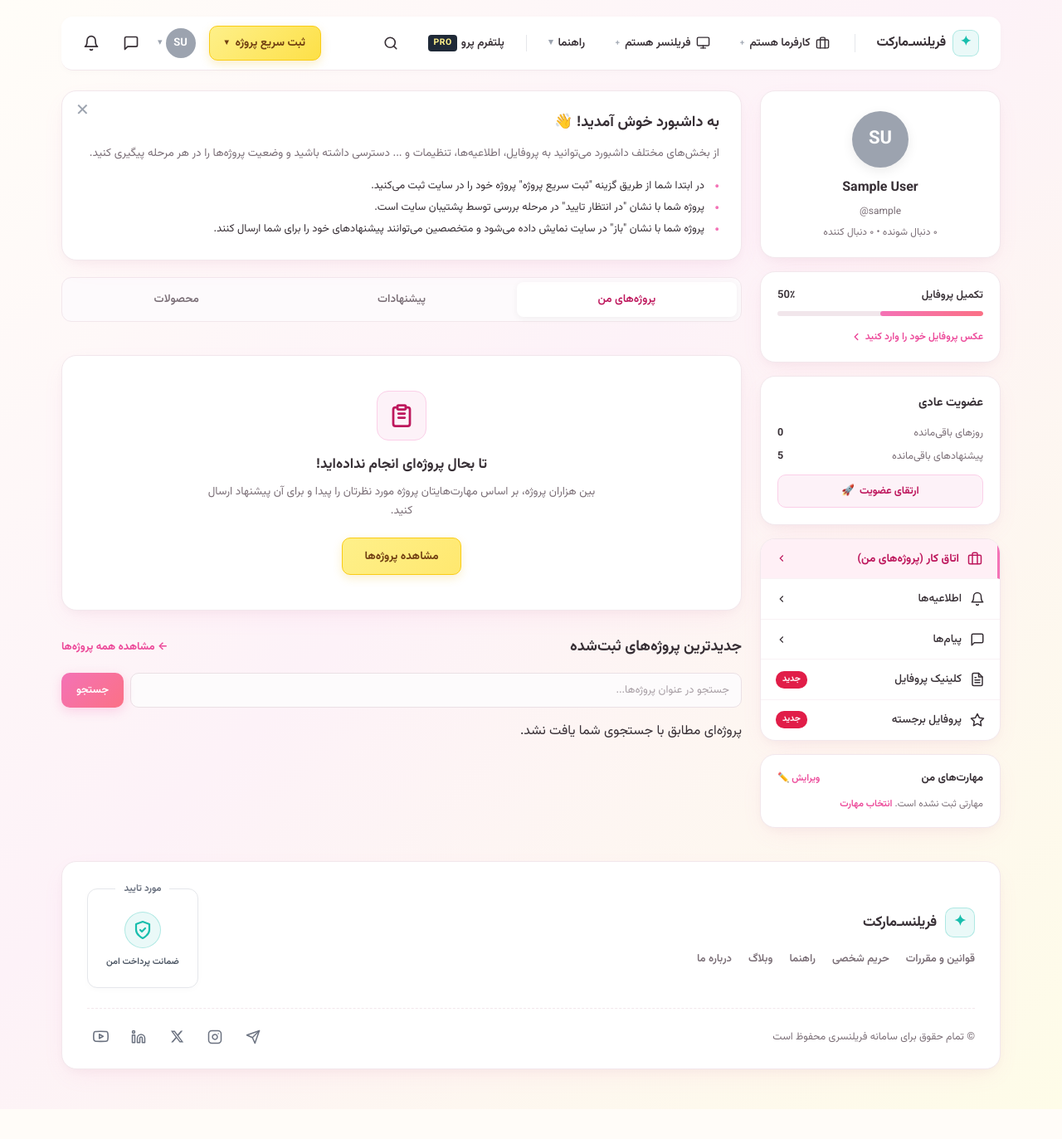
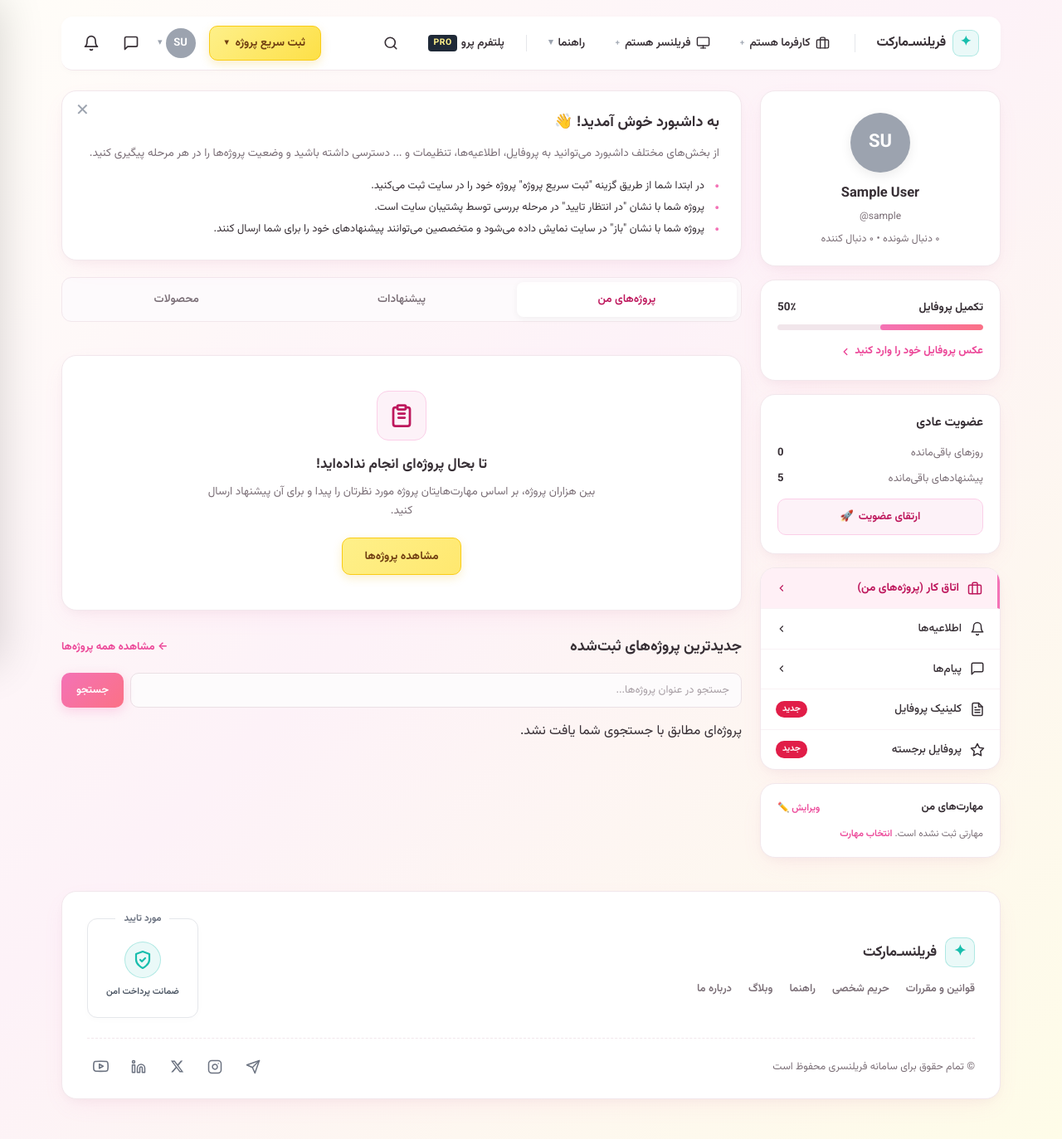
Before and after one commit to mhbmj/Freelance-Marketspace, a Django app: page /dashboard/ in a window 1280 px wide. Shown: the whole page at 83% size. Before the commit the page ends 1337 px from the top, so only its background shows below. Run offline with Django 5.2, Linux system fonts and the light colour scheme; the visitor is signed in with stand-in values (Sample User, id 1); data that the repository does not hold is empty.

Commit message:
fix(responsive): enlarge drawer box sizes, prevent text cutoffs, and make navbar and widgets fully responsive

```diff
--- a/static/css/style.css
+++ b/static/css/style.css
@@ -485,13 +485,13 @@ body {
 }
 
 .user-profile-widget {
-    padding: 24px 20px 20px;
+    padding: 26px 20px 22px;
     text-align: center;
 }
 
 .avatar-circle-initials {
-    width: 68px;
-    height: 68px;
+    width: 72px;
+    height: 72px;
     border-radius: 50%;
     background: #9ca3af;
     color: #ffffff;
@@ -505,34 +505,35 @@ body {
 }
 
 .user-display-username {
-    font-size: 16px;
-    font-weight: 700;
+    font-size: 16.5px;
+    font-weight: 800;
     color: var(--text-main);
     margin-bottom: 6px;
 }
 
 .user-follow-stats {
-    font-size: 12px;
+    font-size: 12.5px;
     color: var(--text-muted);
+    line-height: 1.6;
 }
 
 /* Completion Widget */
 .completion-widget {
-    padding: 18px 20px;
+    padding: 22px 20px;
 }
 
 .completion-header {
     display: flex;
     justify-content: space-between;
-    font-size: 13px;
-    font-weight: 600;
-    margin-bottom: 8px;
+    font-size: 13.5px;
+    font-weight: 700;
+    margin-bottom: 10px;
     color: var(--text-main);
 }
 
 .completion-bar-track {
     width: 100%;
-    height: 6px;
+    height: 7px;
     background: #f1e6eb;
     border-radius: 4px;
     overflow: hidden;
@@ -547,10 +548,10 @@ body {
 }
 
 .completion-link {
-    font-size: 12px;
+    font-size: 13px;
     color: var(--pastel-pink-hover);
     text-decoration: none;
-    font-weight: 600;
+    font-weight: 700;
     display: inline-flex;
     align-items: center;
     gap: 4px;
@@ -563,12 +564,12 @@ body {
 
 /* Membership Widget */
 .membership-widget {
-    padding: 20px;
+    padding: 22px 20px;
 }
 
 .membership-title {
-    font-size: 14.5px;
-    font-weight: 700;
+    font-size: 15px;
+    font-weight: 800;
     color: var(--text-main);
     margin-bottom: 14px;
 }
@@ -576,25 +577,25 @@ body {
 .membership-row {
     display: flex;
     justify-content: space-between;
-    font-size: 12.5px;
+    font-size: 13px;
     color: var(--text-muted);
-    margin-bottom: 8px;
+    margin-bottom: 10px;
 }
 
 .membership-row span:last-child {
-    font-weight: 700;
+    font-weight: 800;
     color: var(--text-main);
 }
 
 .btn-upgrade-membership {
     width: 100%;
-    padding: 9px;
-    margin-top: 12px;
+    padding: 11px 16px;
+    margin-top: 14px;
     border: 1.5px solid var(--pastel-pink-border);
     background: var(--pastel-pink-soft);
     color: #be185d;
     border-radius: var(--radius-element);
-    font-size: 12.5px;
+    font-size: 13px;
     font-weight: 700;
     cursor: pointer;
     display: flex;
--- a/templates/accounts/dashboard.html
+++ b/templates/accounts/dashboard.html
@@ -203,38 +203,13 @@
                     <span style="font-size: 10px;">▾</span>
                 </a>
 
-                <!-- منوی آبشاری آواتار کاربر -->
-                <div class="user-menu-wrapper">
+                <!-- آواتار کاربر با کلیک برای باز کردن سایدبار کشویی مطابق عکس ۱۴ و ۱۵ -->
+                <div class="user-menu-wrapper" onclick="toggleUserDrawer(true)" style="cursor: pointer;" title="مشاهده حساب کاربری و سایدبار">
                     <div style="display: flex; align-items: center; gap: 4px;">
                         <div class="avatar-header-circle">
                             {{ user_initials|default:"MA" }}
                         </div>
                         <span style="font-size: 11px; color: #9ca3af;">▾</span>
-                    </div>
-
-                    <div class="user-dropdown-menu">
-                        <div class="user-dropdown-header">
-                            <div style="font-weight: 700; color: var(--text-main);">{{ user.full_name }}</div>
-                            <div style="font-size: 11.5px; color: var(--text-muted);" dir="ltr">@{{ user.username|default:"mahtabmrj" }}</div>
-                            <div style="margin-top: 4px;">
-                                <span class="minimal-badge" style="margin: 0; font-size: 10px; padding: 2px 8px;">
-                                    {{ user.get_role_display|default:"فریلنسر" }}
-                                </span>
-                            </div>
-                        </div>
-
-                        <a href="{% url 'dashboard' %}" class="user-dropdown-item">داشبورد من</a>
-                        <a href="{% url 'onboarding_skills' %}" class="user-dropdown-item">ویرایش مهارت‌ها</a>
-                        <a href="{% url 'coming_soon' %}" class="user-dropdown-item">تنظیمات حساب</a>
-
-                        <div style="border-top: 1px solid #f3e8ee; margin-top: 6px; padding-top: 6px;">
-                            <form method="post" action="{% url 'logout' %}" style="margin: 0;">
-                                {% csrf_token %}
-                                <button type="submit" class="user-dropdown-item" style="width: 100%; border: none; background: none; text-align: right; color: #dc2626; cursor: pointer;">
-                                    خروج از حساب
-                                </button>
-                            </form>
-                        </div>
                     </div>
                 </div>
 
@@ -687,4 +662,6 @@
     </footer>
 
 </div>
+
+{% include 'includes/user_drawer.html' %}
 {% endblock %}
--- /dev/null
+++ b/templates/includes/user_drawer.html
@@ -0,0 +1,231 @@
+<!-- سایدبار کشویی (Offcanvas Drawer) پروفایل کاربر مطابق اسکرین‌شات‌های پونیشا -->
+<div class="user-drawer-backdrop" id="user-drawer-backdrop" onclick="toggleUserDrawer(false)"></div>
+
+<div class="user-drawer" id="user-drawer">
+    <!-- هدر سایدبار با دکمه بستن -->
+    <div style="display: flex; justify-content: space-between; align-items: center; padding-bottom: 6px; margin-bottom: 6px;">
+        <span style="font-size: 14.5px; font-weight: 800; color: var(--text-main);">حساب کاربری</span>
+        <button type="button" class="user-drawer-close-btn" onclick="toggleUserDrawer(false)" title="بستن منو" aria-label="بستن">
+            ✕
+        </button>
+    </div>
+
+    <!-- سوئیچر نقش کاربر: فریلنسر / کارفرما -->
+    <div class="drawer-role-tabs">
+        <button type="button" class="drawer-role-tab {% if user.role != 'EMPLOYER' %}active{% endif %}" onclick="switchDrawerRole('FREELANCER')">
+            فریلنسر
+        </button>
+        <button type="button" class="drawer-role-tab {% if user.role == 'EMPLOYER' %}active{% endif %}" onclick="switchDrawerRole('EMPLOYER')">
+            کارفرما
+        </button>
+    </div>
+
+    <!-- کارت مشخصات کاربر با فضای کافی -->
+    <div class="ponisha-card user-profile-widget">
+        <div class="avatar-circle-initials">
+            {{ user_initials|default:"MA" }}
+        </div>
+        <div class="user-display-username">
+            {{ user.username|default:"mahtabmrj" }}
+        </div>
+        <div class="user-follow-stats">
+            ۰ دنبال شونده • ۰ دنبال کننده
+        </div>
+    </div>
+
+    <!-- ویجت درصد تکمیل پروفایل -->
+    <div class="ponisha-card completion-widget">
+        <div class="completion-header">
+            <span>تکمیل پروفایل</span>
+            <span>{{ profile_percent|default:30 }}٪</span>
+        </div>
+        <div class="completion-bar-track">
+            <div class="completion-bar-fill" style="width: {{ profile_percent|default:30 }}%;"></div>
+        </div>
+        <div>
+            <a href="{% url 'onboarding_skills' %}" class="completion-link">
+                <span>عکس پروفایل خود را وارد کنید</span>
+                <svg width="14" height="14" viewBox="0 0 24 24" fill="none" stroke="currentColor" stroke-width="2.5" stroke-linecap="round" stroke-linejoin="round">
+                    <polyline points="15 18 9 12 15 6"></polyline>
+                </svg>
+            </a>
+        </div>
+    </div>
+
+    <!-- ویجت عضویت عادی با فضای باز برای دکمه -->
+    <div class="ponisha-card membership-widget">
+        <div class="membership-title">
+            عضویت عادی
+        </div>
+        <div class="membership-row">
+            <span>روزهای باقی‌مانده</span>
+            <span>۰</span>
+        </div>
+        <div class="membership-row">
+            <span>پیشنهادهای باقی‌مانده</span>
+            <span>۵</span>
+        </div>
+        <button type="button" class="btn-upgrade-membership" onclick="alert('قابلیت ارتقای عضویت در فازهای بعدی فعال خواهد شد!')">
+            <span>ارتقای عضویت</span>
+            <span>🚀</span>
+        </button>
+    </div>
+
+    <!-- فهرست کامل گزینه‌های سایدبار -->
+    <div class="ponisha-card" style="margin-bottom: 16px;">
+        <nav class="sidebar-nav-menu">
+            <!-- ۱. اتاق کار -->
+            <a href="{% url 'dashboard' %}" class="sidebar-nav-item">
+                <div class="nav-item-content">
+                    <svg width="18" height="18" viewBox="0 0 24 24" fill="none" stroke="currentColor" stroke-width="2" stroke-linecap="round" stroke-linejoin="round">
+                        <rect x="2" y="7" width="20" height="14" rx="2" ry="2"></rect>
+                        <path d="M16 21V5a2 2 0 0 0-2-2h-4a2 2 0 0 0-2 2v16"></path>
+                    </svg>
+                    <span>اتاق کار (پروژه‌های من)</span>
+                </div>
+                <svg width="14" height="14" viewBox="0 0 24 24" fill="none" stroke="currentColor" stroke-width="2"><polyline points="15 18 9 12 15 6"></polyline></svg>
+            </a>
+
+            <!-- ۲. اطلاعیه‌ها -->
+            <a href="{% url 'dashboard' %}#projects-section" class="sidebar-nav-item">
+                <div class="nav-item-content">
+                    <svg width="18" height="18" viewBox="0 0 24 24" fill="none" stroke="currentColor" stroke-width="2" stroke-linecap="round" stroke-linejoin="round">
+                        <path d="M18 8A6 6 0 0 0 6 8c0 7-3 9-3 9h18s-3-2-3-9"></path>
+                        <path d="M13.73 21a2 2 0 0 1-3.46 0"></path>
+                    </svg>
+                    <span>اطلاعیه‌ها</span>
+                </div>
+                <svg width="14" height="14" viewBox="0 0 24 24" fill="none" stroke="currentColor" stroke-width="2"><polyline points="15 18 9 12 15 6"></polyline></svg>
+            </a>
+
+            <!-- ۳. پیام‌ها -->
+            <a href="{% url 'coming_soon' %}" class="sidebar-nav-item">
+                <div class="nav-item-content">
+                    <svg width="18" height="18" viewBox="0 0 24 24" fill="none" stroke="currentColor" stroke-width="2" stroke-linecap="round" stroke-linejoin="round">
+                        <path d="M21 15a2 2 0 0 1-2 2H7l-4 4V5a2 2 0 0 1 2-2h14a2 2 0 0 1 2 2z"></path>
+                    </svg>
+                    <span>پیام‌ها</span>
+                </div>
+                <svg width="14" height="14" viewBox="0 0 24 24" fill="none" stroke="currentColor" stroke-width="2"><polyline points="15 18 9 12 15 6"></polyline></svg>
+            </a>
+
+            <!-- ۴. کلینیک پروفایل -->
+            <a href="{% url 'onboarding_skills' %}" class="sidebar-nav-item">
+                <div class="nav-item-content">
+                    <svg width="18" height="18" viewBox="0 0 24 24" fill="none" stroke="currentColor" stroke-width="2" stroke-linecap="round" stroke-linejoin="round">
+                        <path d="M14 2H6a2 2 0 0 0-2 2v16a2 2 0 0 0 2 2h12a2 2 0 0 0 2-2V8z"></path>
+                        <polyline points="14 2 14 8 20 8"></polyline>
+                        <line x1="16" y1="13" x2="8" y2="13"></line>
+                        <line x1="16" y1="17" x2="8" y2="17"></line>
+                    </svg>
+                    <span>کلینیک پروفایل</span>
+                </div>
+                <span class="nav-badge-new">جدید</span>
+            </a>
+
+            <!-- ۵. پروفایل برجسته -->
+            <a href="{% url 'onboarding_categories' %}" class="sidebar-nav-item">
+                <div class="nav-item-content">
+                    <svg width="18" height="18" viewBox="0 0 24 24" fill="none" stroke="currentColor" stroke-width="2" stroke-linecap="round" stroke-linejoin="round">
+                        <polygon points="12 2 15.09 8.26 22 9.27 17 14.14 18.18 21.02 12 17.77 5.82 21.02 7 14.14 2 9.27 8.91 8.26 12 2"></polygon>
+                    </svg>
+                    <span>پروفایل برجسته</span>
+                </div>
+                <span class="nav-badge-new">جدید</span>
+            </a>
+
+            <!-- ۶. حساب -->
+            <a href="{% url 'coming_soon' %}" class="sidebar-nav-item">
+                <div class="nav-item-content">
+                    <svg width="18" height="18" viewBox="0 0 24 24" fill="none" stroke="currentColor" stroke-width="2" stroke-linecap="round" stroke-linejoin="round">
+                        <rect x="1" y="4" width="22" height="16" rx="2" ry="2"></rect>
+                        <line x1="1" y1="10" x2="23" y2="10"></line>
+                    </svg>
+                    <span>حساب</span>
+                </div>
+                <svg width="14" height="14" viewBox="0 0 24 24" fill="none" stroke="currentColor" stroke-width="2"><polyline points="15 18 9 12 15 6"></polyline></svg>
+            </a>
+
+            <!-- ۷. تنظیمات -->
+            <a href="{% url 'coming_soon' %}" class="sidebar-nav-item">
+                <div class="nav-item-content">
+                    <svg width="18" height="18" viewBox="0 0 24 24" fill="none" stroke="currentColor" stroke-width="2" stroke-linecap="round" stroke-linejoin="round">
+                        <circle cx="12" cy="12" r="3"></circle>
+                        <path d="M19.4 15a1.65 1.65 0 0 0 .33 1.82l.06.06a2 2 0 0 1 0 2.83 2 2 0 0 1-2.83 0l-.06-.06a1.65 1.65 0 0 0-1.82-.33 1.65 1.65 0 0 0-1 1.51V21a2 2 0 0 1-2 2 2 2 0 0 1-2-2v-.09A1.65 1.65 0 0 0 9 19.4a1.65 1.65 0 0 0-1.82.33l-.06.06a2 2 0 0 1-2.83 0 2 2 0 0 1 0-2.83l.06-.06a1.65 1.65 0 0 0 .33-1.82 1.65 1.65 0 0 0-1.51-1H3a2 2 0 0 1-2-2 2 2 0 0 1 2-2h.09A1.65 1.65 0 0 0 4.6 9a1.65 1.65 0 0 0-.33-1.82l-.06-.06a2 2 0 0 1 0-2.83 2 2 0 0 1 2.83 0l.06.06a1.65 1.65 0 0 0 1.82.33H9a1.65 1.65 0 0 0 1-1.51V3a2 2 0 0 1 2-2 2 2 0 0 1 2 2v.09a1.65 1.65 0 0 0 1 1.51 1.65 1.65 0 0 0 1.82-.33l.06-.06a2 2 0 0 1 2.83 0 2 2 0 0 1 0 2.83l-.06.06a1.65 1.65 0 0 0-.33 1.82V9a1.65 1.65 0 0 0 1.51 1H21a2 2 0 0 1 2 2 2 2 0 0 1-2 2h-.09a1.65 1.65 0 0 0-1.51 1z"></path>
+                    </svg>
+                    <span>تنظیمات</span>
+                </div>
+                <svg width="14" height="14" viewBox="0 0 24 24" fill="none" stroke="currentColor" stroke-width="2"><polyline points="15 18 9 12 15 6"></polyline></svg>
+            </a>
+
+            <!-- خط جداکننده -->
+            <div style="border-top: 1px solid #f1e4ea; margin: 4px 0;"></div>
+
+            <!-- ۸. پیدا کردن پروژه -->
+            <a href="{% url 'dashboard' %}#projects-section" class="sidebar-nav-item">
+                <div class="nav-item-content">
+                    <svg width="18" height="18" viewBox="0 0 24 24" fill="none" stroke="currentColor" stroke-width="2" stroke-linecap="round" stroke-linejoin="round">
+                        <circle cx="11" cy="11" r="8"></circle>
+                        <line x1="21" y1="21" x2="16.65" y2="16.65"></line>
+                    </svg>
+                    <span>پیدا کردن پروژه</span>
+                </div>
+                <svg width="14" height="14" viewBox="0 0 24 24" fill="none" stroke="currentColor" stroke-width="2"><path d="M18 13v6a2 2 0 0 1-2 2H5a2 2 0 0 1-2-2V8a2 2 0 0 1 2-2h6"></path><polyline points="15 3 21 3 21 9"></polyline><line x1="10" y1="14" x2="21" y2="3"></line></svg>
+            </a>
+
+            <!-- ۹. پروفایل -->
+            <a href="{% url 'dashboard' %}" class="sidebar-nav-item">
+                <div class="nav-item-content">
+                    <svg width="18" height="18" viewBox="0 0 24 24" fill="none" stroke="currentColor" stroke-width="2" stroke-linecap="round" stroke-linejoin="round">
+                        <path d="M20 21v-2a4 4 0 0 0-4-4H8a4 4 0 0 0-4 4v2"></path>
+                        <circle cx="12" cy="7" r="4"></circle>
+                    </svg>
+                    <span>پروفایل</span>
+                </div>
+                <svg width="14" height="14" viewBox="0 0 24 24" fill="none" stroke="currentColor" stroke-width="2"><path d="M18 13v6a2 2 0 0 1-2 2H5a2 2 0 0 1-2-2V8a2 2 0 0 1 2-2h6"></path><polyline points="15 3 21 3 21 9"></polyline><line x1="10" y1="14" x2="21" y2="3"></line></svg>
+            </a>
+
+            <!-- خط جداکننده -->
+            <div style="border-top: 1px solid #f1e4ea; margin: 4px 0;"></div>
+
+            <!-- ۱۰. خروج -->
+            <form method="post" action="{% url 'logout' %}" style="margin: 0;">
+                {% csrf_token %}
+                <button type="submit" class="sidebar-nav-item" style="width: 100%; border: none; background: none; text-align: right; color: #dc2626; cursor: pointer;">
+                    <div class="nav-item-content" style="color: #dc2626;">
+                        <svg width="18" height="18" viewBox="0 0 24 24" fill="none" stroke="currentColor" stroke-width="2" stroke-linecap="round" stroke-linejoin="round">
+                            <path d="M9 21H5a2 2 0 0 1-2-2V5a2 2 0 0 1 2-2h4"></path>
+                            <polyline points="16 17 21 12 16 7"></polyline>
+                            <line x1="21" y1="12" x2="9" y2="12"></line>
+                        </svg>
+                        <span>خروج</span>
+                    </div>
+                </button>
+            </form>
+        </nav>
+    </div>
+</div>
+
+<script>
+function toggleUserDrawer(isOpen) {
+    const backdrop = document.getElementById('user-drawer-backdrop');
+    const drawer = document.getElementById('user-drawer');
+    if (!backdrop || !drawer) return;
+
+    if (isOpen) {
+        backdrop.classList.add('open');
+        drawer.classList.add('open');
+        document.body.style.overflow = 'hidden';
+    } else {
+        backdrop.classList.remove('open');
+        drawer.classList.remove('open');
+        document.body.style.overflow = '';
+    }
+}
+
+function switchDrawerRole(role) {
+    const tabs = document.querySelectorAll('.drawer-role-tab');
+    tabs.forEach(tab => tab.classList.remove('active'));
+    event.target.classList.add('active');
+}
+</script>
```
Also changed, not shown: other parts of static/css/style.css (+111 -0 lines), templates/accounts/home.html (+6 -17 lines).
